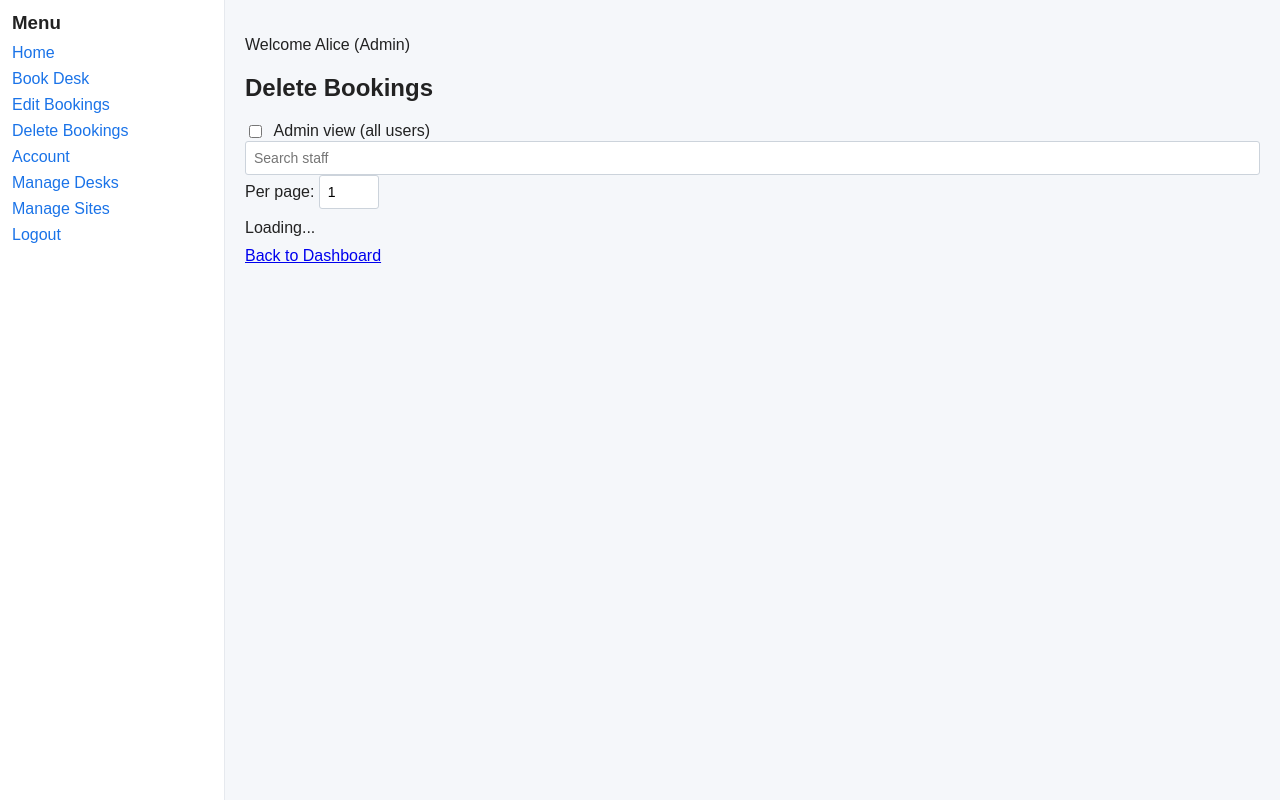
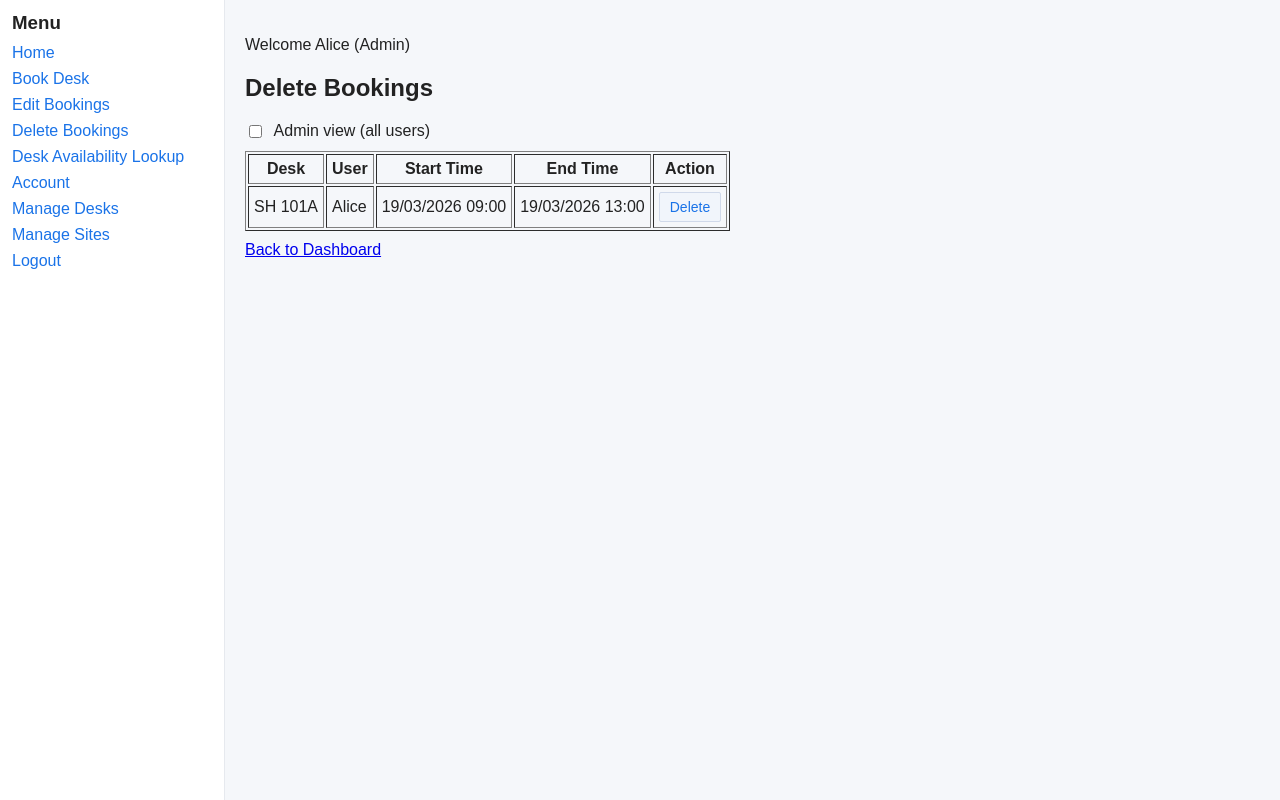
Before and after one commit to HyperPlayzz/sw-proj-code, a Flask app: page /delete_bookings in a window 1280 px wide. Run offline with Flask 3, Linux system fonts and the light colour scheme; a user stored in the database is signed in.

Commit message:
fix various bugs

```diff
--- a/src/DeskBooker/main.py
+++ b/src/DeskBooker/main.py
@@ -96,15 +96,18 @@ def create_app(test_config=None):
     def book_desk():
         # Handle booking form submission
         if request.method == 'POST':
-            site_id = request.form['site_id']
-            desk_id = request.form['desk_id']
+            try:
+                site_id = int(request.form['site_id'])
+                desk_id = int(request.form['desk_id'])
+            except (ValueError, TypeError):
+                flash('Invalid site or desk selection')
+                return redirect(url_for('book_desk'))
             start_time = request.form['start_time']
             end_time = request.form['end_time']
             # Validate input and convert times
             try:
                 start_dt = datetime.strptime(start_time, '%Y-%m-%dT%H:%M')
                 end_dt = datetime.strptime(end_time, '%Y-%m-%dT%H:%M')
-
             except ValueError:
                 # Invalid datetime format
                 flash('Invalid datetime format')
@@ -219,6 +222,44 @@ def create_app(test_config=None):
         }
 
         return render_template('edit_bookings.html', bookings=bookings_out, desks=desks, is_admin=(role_id==1), admin_view=admin_view, q=q, page=page, per_page=per_page, total=total, total_pages=total_pages, config=config)
+
+    @app.route('/lookup_bookings', methods=['GET'])
+    @login_required
+    def lookup_bookings():
+        site_id = request.args.get('site_id')
+        desk_q = request.args.get('desk_q', '').strip()
+
+        # Fetch sites for dropdown
+        sites = [ {'id': s.id, 'name': s.name} for s in Site.query.order_by(Site.name).all() ]
+        selected_site_id = None
+        if site_id:
+            try:
+                selected_site_id = int(site_id)
+            except ValueError:
+                selected_site_id = None
+
+        # Build query for bookings with joins
+        q = Booking.query.join(Desk).join(Site).join(User)
+        if selected_site_id:
+            q = q.filter(Site.id == selected_site_id)
+        if desk_q:
+            q = q.filter(Desk.desk_number.ilike(f"%{desk_q}%"))
+        q = q.order_by(Booking.start_time)
+
+        bookings = q.all()
+        results = []
+        for b in bookings:
+            results.append({
+                'desk_number': b.desk.desk_number if b.desk else '',
+                'site_name': b.desk.site.name if b.desk and b.desk.site else '',
+                'user_name': b.user.name if b.user else '',
+                'start_time': b.start_time.strftime('%Y-%m-%d %H:%M'),
+                'end_time': b.end_time.strftime('%Y-%m-%d %H:%M'),
+                'start_time_formatted': b.start_time.strftime('%d/%m/%Y %H:%M'),
+                'end_time_formatted': b.end_time.strftime('%d/%m/%Y %H:%M')
+            })
+
+        return render_template('lookup_bookings.html', sites=sites, selected_site_id=selected_site_id, desk_q=desk_q, bookings=results)
 
     @app.route('/delete_bookings', methods=['GET', 'POST'])
     @login_required
--- a/src/DeskBooker/models.py
+++ b/src/DeskBooker/models.py
@@ -152,6 +152,7 @@ class Booking(db.Model):
         return end_time
 
     def to_dict(self) -> Dict[str, Any]:
+        # Keep machine-readable format for form inputs, and include formatted display values
         return {
             'booking_id': self.id,
             'user_id': self.user_id,
@@ -159,5 +160,7 @@ class Booking(db.Model):
             'desk_number': self.desk.desk_number if self.desk else None,
             'user_name': self.user.name if self.user else None,
             'start_time': self.start_time.strftime('%Y-%m-%d %H:%M'),
-            'end_time': self.end_time.strftime('%Y-%m-%d %H:%M')
+            'end_time': self.end_time.strftime('%Y-%m-%d %H:%M'),
+            'start_time_formatted': self.start_time.strftime('%d/%m/%Y %H:%M'),
+            'end_time_formatted': self.end_time.strftime('%d/%m/%Y %H:%M')
         }
--- a/src/DeskBooker/static/js/delete_booking.js
+++ b/src/DeskBooker/static/js/delete_booking.js
@@ -23,8 +23,8 @@
             html += '<tr>';
             html += '<td>' + (b.desk_number || '') + '</td>';
             html += '<td>' + (b.user_name || '') + '</td>';
-            html += '<td>' + (b.start_time || '') + '</td>';
-            html += '<td>' + (b.end_time || '') + '</td>';
+            html += '<td>' + (b.start_time_formatted || b.start_time || '') + '</td>';
+            html += '<td>' + (b.end_time_formatted || b.end_time || '') + '</td>';
             html += '<td><button class="delete-btn" data-booking-id="' + b.booking_id + '">Delete</button></td>';
             html += '</tr>';
         });
@@ -70,7 +70,22 @@
         url.searchParams.set('per_page', per);
         url.searchParams.set('admin_view', admin_view);
         if (q) url.searchParams.set('q', q);
-        fetch(url.toString()).then(r => r.json()).then(data => renderDeleteTable(data)).catch(() => {});
+        fetch(url.toString()).then(r => {
+            if (!r.ok) {
+                throw new Error('Fetch failed with status ' + r.status);
+            }
+            return r.json();
+        }).then(data => renderDeleteTable(data)).catch(err => {
+            console.error('Delete bookings fetch error', err);
+            const container = document.getElementById('delete-table-container');
+            if (container) {
+                container.innerHTML = '<p>Error loading bookings. Please refresh.</p>';
+            }
+            const pagination = document.getElementById('delete-pagination');
+            if (pagination) {
+                pagination.innerHTML = '';
+            }
+        });
     }
 
     const searchInput = document.getElementById('search_q');
--- a/src/DeskBooker/templates/base.html
+++ b/src/DeskBooker/templates/base.html
@@ -15,6 +15,7 @@
                 <li><a href="{{ url_for('book_desk') }}">Book Desk</a></li>
                 <li><a href="{{ url_for('edit_bookings') }}">Edit Bookings</a></li>
                 <li><a href="{{ url_for('delete_bookings') }}">Delete Bookings</a></li>
+                <li><a href="{{ url_for('lookup_bookings') }}">Desk Availability Lookup</a></li>
                 <li><a href="{{ url_for('account') }}">Account</a></li>
 
                 {% if session.get('role_id') == 1 %}
--- a/src/DeskBooker/templates/book_desk.html
+++ b/src/DeskBooker/templates/book_desk.html
@@ -61,9 +61,6 @@ function validateBookingTimes() {
     return true;
 }
 </script>
-    return true;
-}
-
 <script>
     window.ALL_DESKS = {{ desks|tojson }};
 </script>
--- a/src/DeskBooker/templates/delete_bookings.html
+++ b/src/DeskBooker/templates/delete_bookings.html
@@ -52,8 +52,8 @@
         <tr>
             <td>{{ b['desk_number'] }}</td>
             <td>{{ b['user_name'] }}</td>
-            <td>{{ b['start_time'] }}</td>
-            <td>{{ b['end_time'] }}</td>
+            <td>{{ b['start_time_formatted'] or b['start_time'] }}</td>
+            <td>{{ b['end_time_formatted'] or b['end_time'] }}</td>
             <td>
                 <button type="submit" name="booking_id" value="{{ b['booking_id'] }}">Delete</button>
             </td>
@@ -93,7 +93,7 @@
 <script>
 window.CONFIG = {{ config|tojson }};
 </script>
-<script src="{{ url_for('static', filename='js/delete_bookings.js') }}"></script>
+<script src="{{ url_for('static', filename='js/delete_booking.js') }}"></script>
 
 <a href="{{ url_for('dashboard') }}">Back to Dashboard</a>
 {% endblock %}
--- a/src/DeskBooker/templates/edit_bookings.html
+++ b/src/DeskBooker/templates/edit_bookings.html
@@ -39,5 +39,5 @@ window.CONFIG = {
     initialTotal: {{ total|default(0)|tojson }}
 };
 </script>
-<script src="{{ url_for('static', filename='js/edit_bookings.js') }}"></script>
+<script src="{{ url_for('static', filename='js/edit_booking.js') }}"></script>
 {% endblock %}
```
Also changed, not shown: src/DeskBooker/static/js/edit_booking.js (+15 -3 lines), src/DeskBooker/templates/lookup_bookings.html (added, +61 -0 lines), src/instance/database.db.
